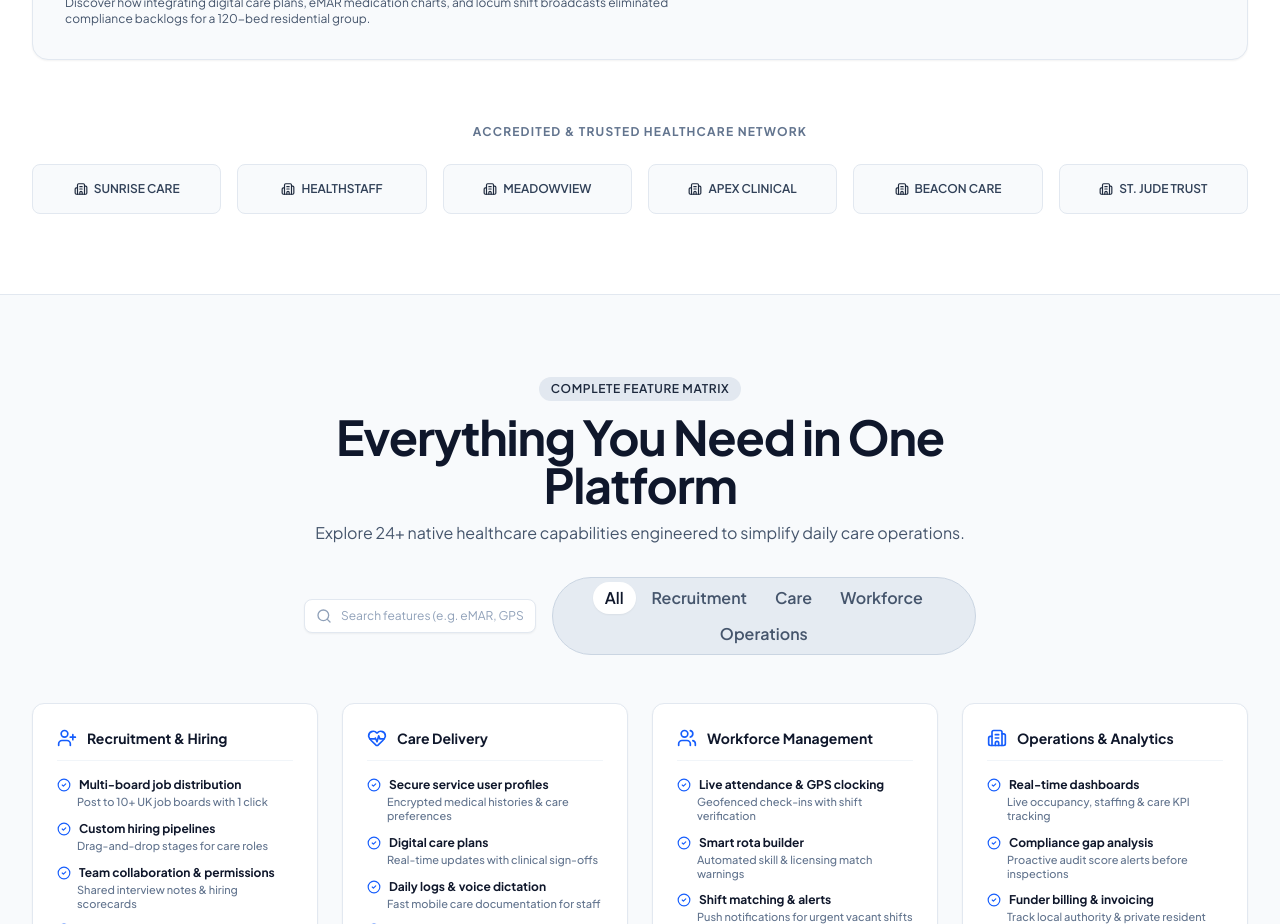
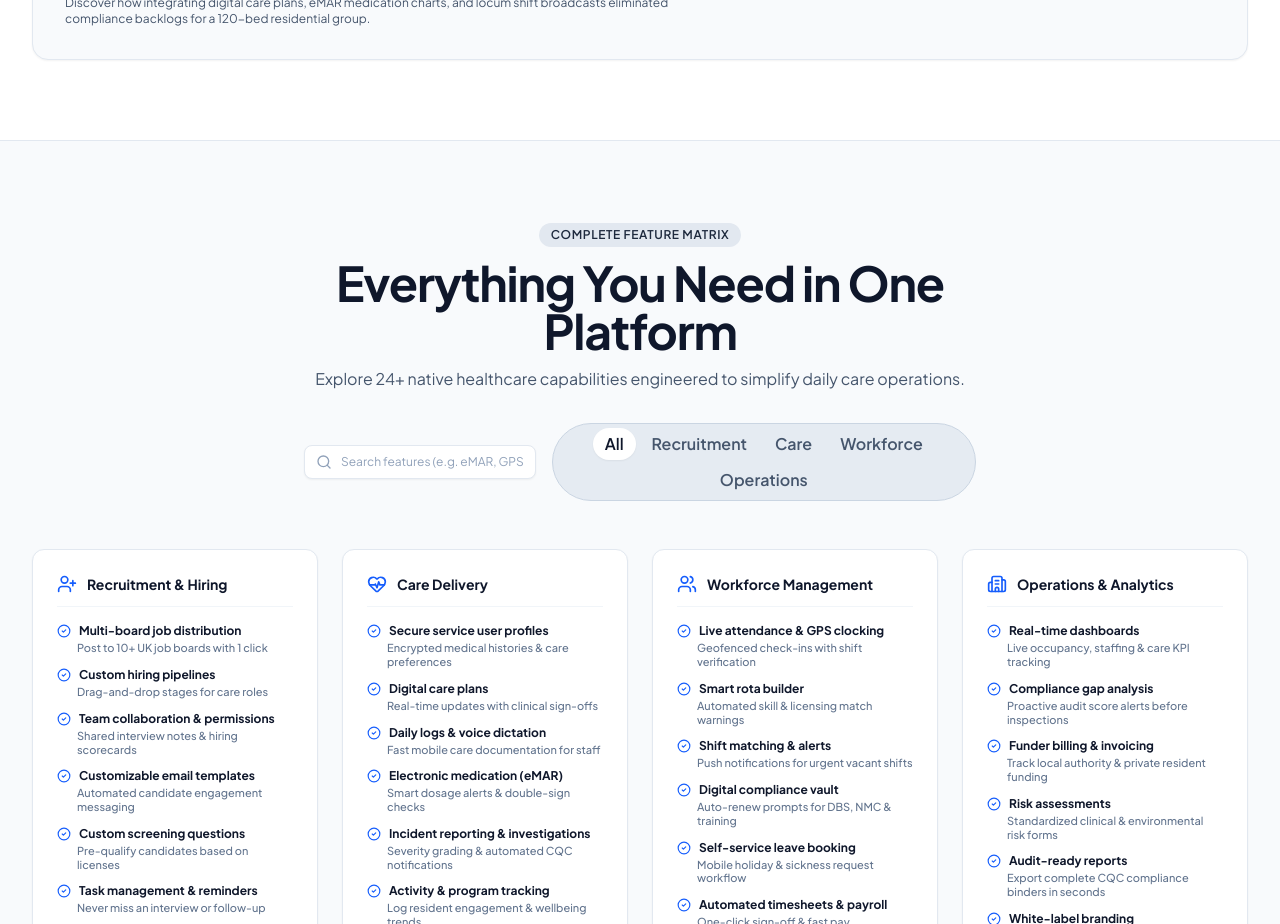
Before and after one commit to festusandrew/Landing-page, a React (Vite) app: page / in a window 1280 px wide. Shown: the part 7900-8824 px from the top of the page. Built offline with nearby package versions, Linux system fonts and the light colour scheme.

Commit message:
Migrate historical CLF2 MakeVersion

```diff
--- a/src/components/SocialProof.tsx
+++ b/src/components/SocialProof.tsx
@@ -87,23 +87,7 @@ export const SocialProof: React.FC<SocialProofProps> = ({ onOpenCaseStudy, onBoo
         </div>
 
         {/* Customer Logo Cloud */}
-        <div className="mt-16 text-center">
-          <div className="text-xs font-bold uppercase tracking-widest text-slate-500 mb-6">
-            Accredited & Trusted Healthcare Network
-          </div>
 
-          <div className="grid grid-cols-2 sm:grid-cols-3 lg:grid-cols-6 gap-4">
-            {CLIENT_LOGOS.map((logo, i) => (
-              <div
-                key={i}
-                className="p-4 rounded-lg bg-slate-50 border border-slate-200 flex items-center justify-center text-xs font-semibold text-slate-700 hover:text-slate-900 hover:border-slate-300 transition-all gap-1.5"
-              >
-                <Building2 className="w-3.5 h-3.5 text-slate-800" />
-                <span>{logo.logoText}</span>
-              </div>
-            ))}
-          </div>
-        </div>
 
       </div>
     </section>
```
